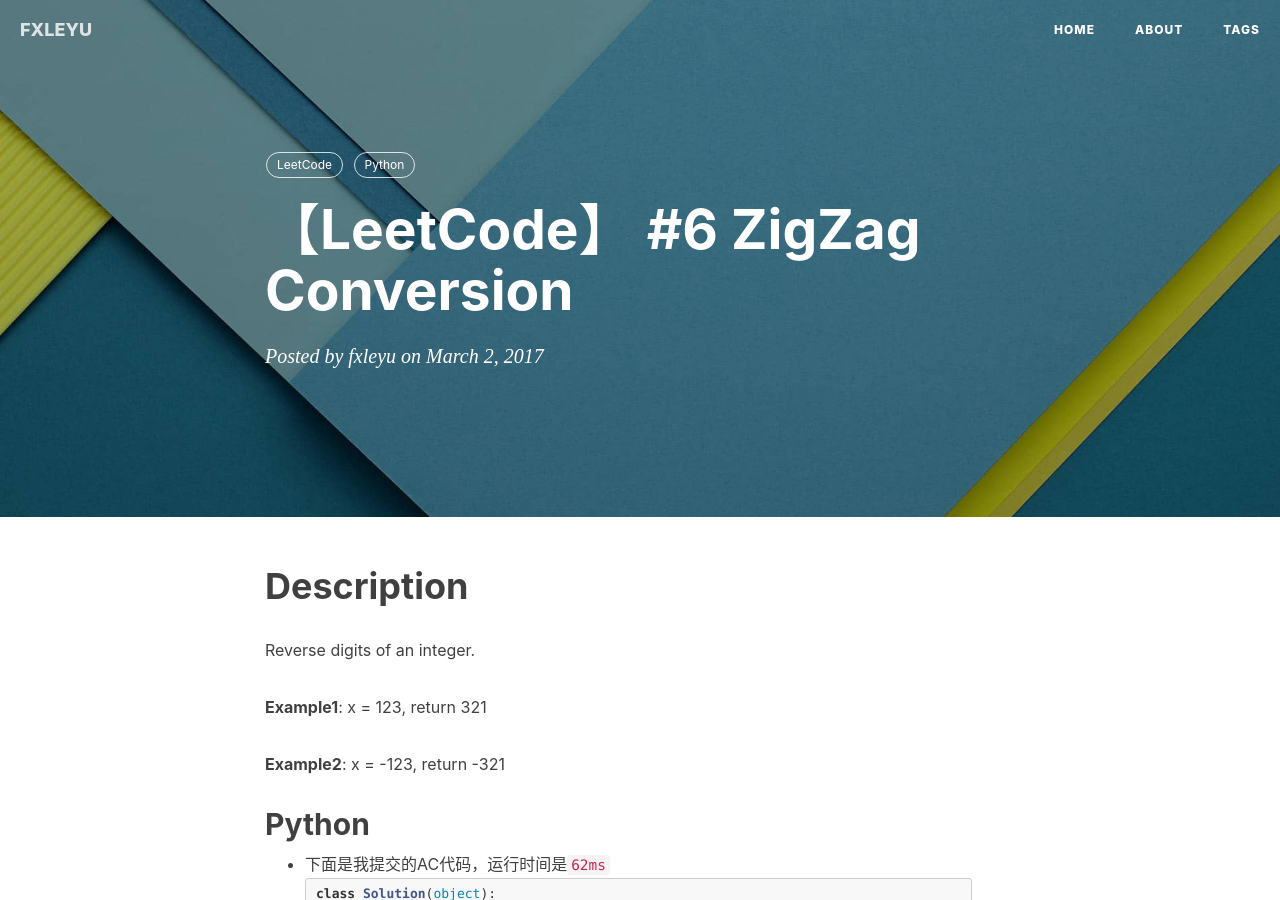
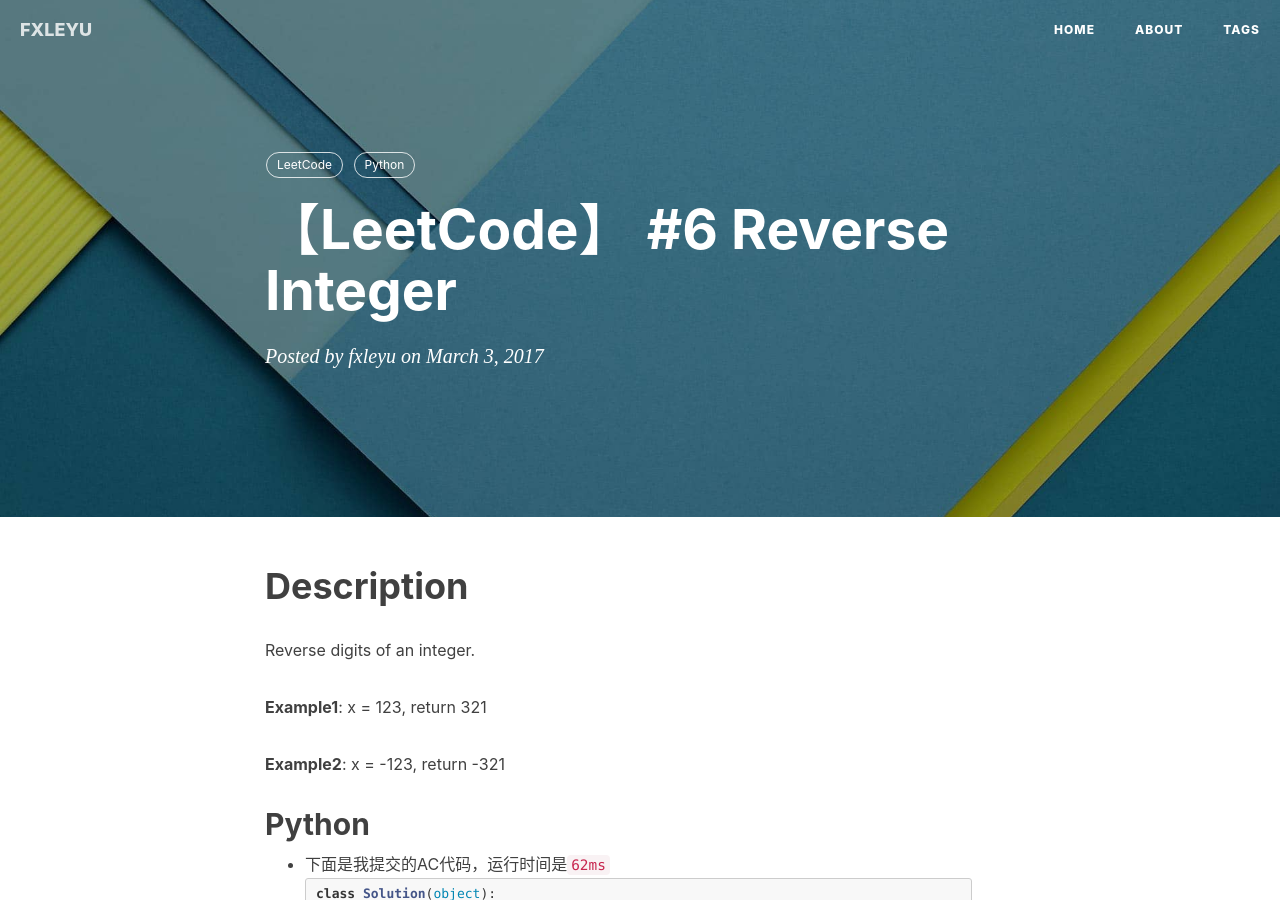
Before and after one commit to fxleyu/fxleyu.github.io, a Jekyll site: the page built from _posts/2017-03-03-Leetcode-Num-07-reverse-integer.md, in a window 1280 px wide and 900 px high. Built offline with Jekyll 4.4.1, drawn with Linux system fonts in a browser that asks for light colours; nearby versions of some CDN libraries; comment, search, counter and statistics services are not loaded.

Commit message:
UPDATE the info of Leetcode #7

````diff
--- a/_posts/2017-03-03-Leetcode-Num-07-reverse-integer.md
+++ b/_posts/2017-03-03-Leetcode-Num-07-reverse-integer.md
@@ -1,7 +1,7 @@
 ---
 layout   : post
-title    : "【LeetCode】 #6 ZigZag Conversion"
-date     : 2017-03-02 23:30:00
+title    : "【LeetCode】 #6 Reverse Integer"
+date     : 2017-03-03 23:30:00
 author   : fxleyu
 tags:
     - LeetCode
@@ -35,6 +35,7 @@ class Solution(object):
             result = 0
         return result
 ```
+
 - 在评论区找到的其他代码，运行时间是`82ms`
 ```python
 class Solution(object):
````
